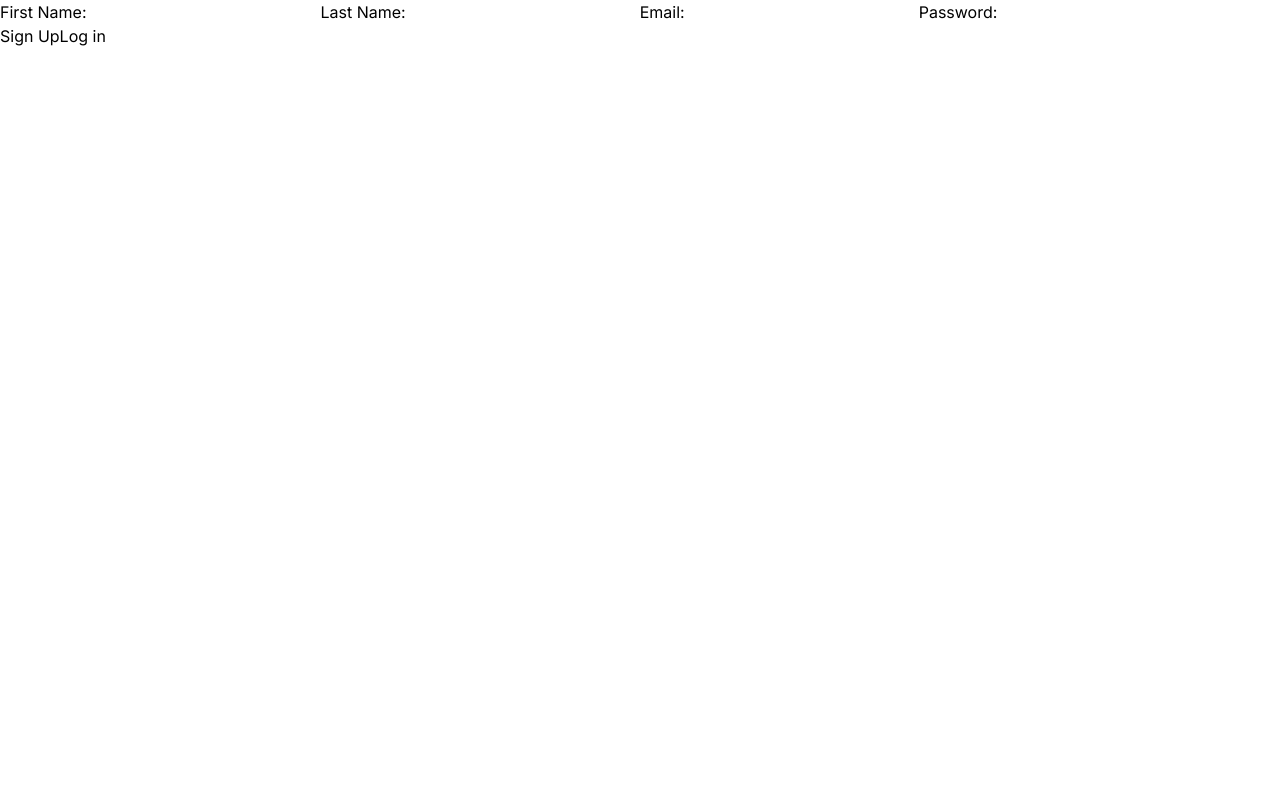
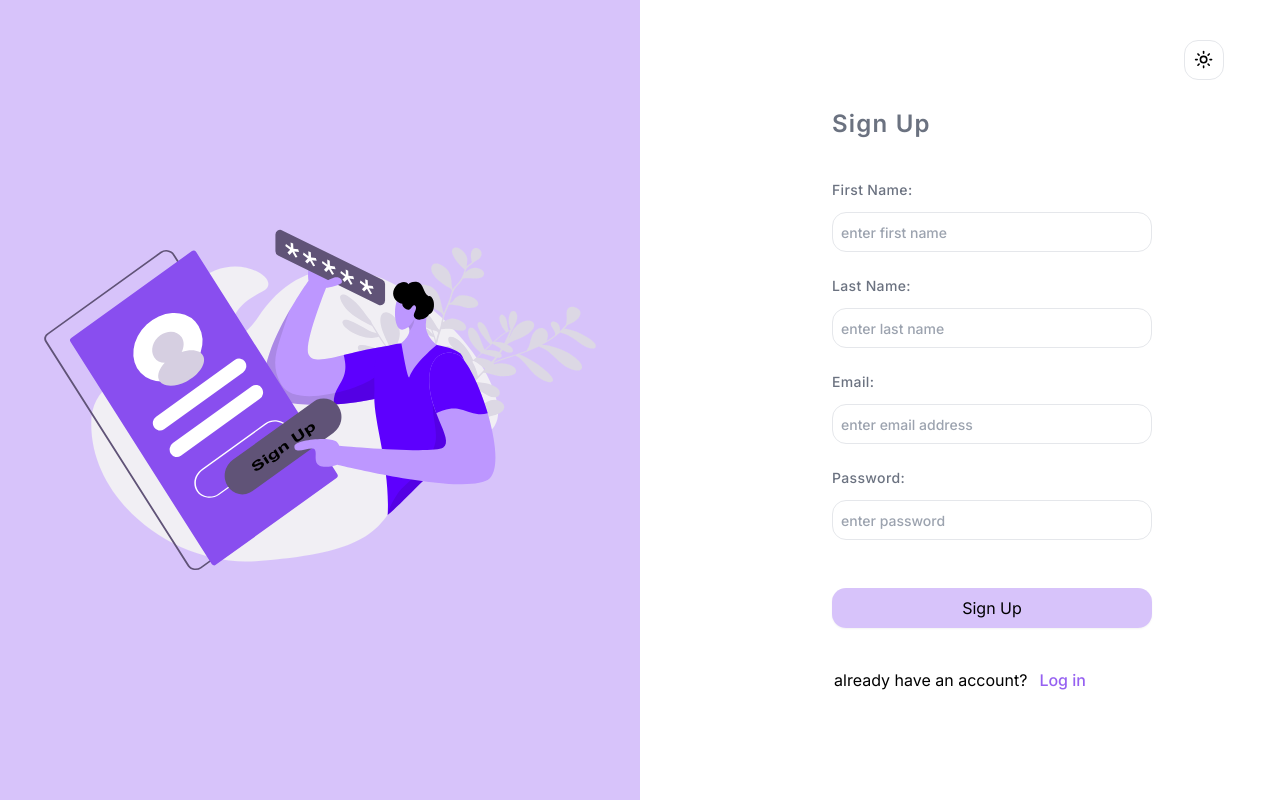
Before and after one commit to nazarenegena/HealthSync, a Next.js app: page /signup in a window 1280 px wide. Built offline with nearby package versions, Linux system fonts and the light colour scheme; no server answers.

Commit message:
authentication design updated

```diff
--- a/src/app/globals.css
+++ b/src/app/globals.css
@@ -58,4 +58,7 @@
     --chart-4: ;
     --chart-5: ;
   }
+    /* body {
+      @apply ;
+    } */
 }
--- a/src/app/login/page.tsx
+++ b/src/app/login/page.tsx
@@ -1,52 +1,15 @@
-"use client";
+import LoginForm from "@/components/authSection/LoginForm";
+import Image from "next/image";
 
-import Link from "next/link";
-import React, { useState } from "react";
-import { useRouter } from "next/navigation";
-import { useAuth } from "@/contexts/AuthenticationContext";
+import LoginImage from "@/assets/login.svg";
 
-export default function LoginPage() {
-  const [email, setEmail] = useState<string>("");
-  const [password, setPassword] = useState<string>("");
-  const { logIn } = useAuth();
-  const router = useRouter();
-
-  const handleLogin = async (e: React.FormEvent<HTMLFormElement>) => {
-    e.preventDefault();
-    try {
-      await logIn(email, password);
-      router.push("/dashboard");
-      setEmail("");
-      setPassword("");
-    } catch (error) {
-      console.error("Login Error:", error);
-    }
-  };
+export default function SignupPage() {
   return (
-    <form onSubmit={handleLogin}>
-      <label htmlFor="email">Email:</label>
-      <input
-        id="email"
-        name="email"
-        type="email"
-        required
-        onChange={(e) => setEmail(e.target.value)}
-        value={email}
-      />
-      <label htmlFor="password">Password:</label>
-      <input
-        id="password"
-        name="password"
-        type="password"
-        required
-        onChange={(e) => setPassword(e.target.value)}
-        value={password}
-      />
-      <button>Log in</button>
-      <button>
-        {" "}
-        <Link href={"/signup"}>Sign Up</Link>
-      </button>
-    </form>
+    <div className="grid grid-cols-2 h-screen">
+      <div className="bg-primary/30 flex justify-center">
+        <Image src={LoginImage} alt="login-image" width={400} height={400} />
+      </div>
+      <LoginForm />
+    </div>
   );
 }
--- a/src/app/page.tsx
+++ b/src/app/page.tsx
@@ -2,7 +2,8 @@ import LandingPage from "@/components/sections/LandingPage";
 
 export default function Home() {
   return (
-    <div className="px-10 pt-10">
+    <div className="h-screen">
+      {/* px-10 pt-10 */}
       <LandingPage />
     </div>
   );
--- a/src/app/signup/page.tsx
+++ b/src/app/signup/page.tsx
@@ -1,102 +1,15 @@
-"use client";
+import SignupForm from "@/components/authSection/SignUpForm";
+import Image from "next/image";
 
-import React, { useState } from "react";
-import Link from "next/link";
-import { useRouter } from "next/navigation";
-import { useAuth } from "@/contexts/AuthenticationContext";
-
-// Define the IUserDetails interface
-interface IUserDetails {
-  firstname: string;
-  lastname: string;
-}
-
-interface ISignUpFormState {
-  firstname: string;
-  lastname: string;
-  email: string;
-  password: string;
-}
+import SignUpImage from "@/assets/sign-up-form.svg";
 
 export default function SignupPage() {
-  const [formData, setFormData] = useState<ISignUpFormState>({
-    firstname: "",
-    lastname: "",
-    email: "",
-    password: "",
-  });
-
-  const { signUp } = useAuth();
-  const router = useRouter();
-
-  const handleInputChange = (e: React.ChangeEvent<HTMLInputElement>) => {
-    const { name, value } = e.target;
-    setFormData((prevData) => ({ ...prevData, [name]: value }));
-  };
-
-  const handleSignUp = async (e: React.FormEvent<HTMLFormElement>) => {
-    e.preventDefault();
-    const userDetails: IUserDetails = {
-      firstname: formData.firstname,
-      lastname: formData.lastname,
-    };
-
-    try {
-      await signUp(formData.email, formData.password, userDetails);
-      router.push("/login");
-      setFormData({
-        firstname: "",
-        lastname: "",
-        email: "",
-        password: "",
-      });
-    } catch (error) {
-      console.error("Error signing up:", error);
-    }
-  };
-
   return (
-    <form onSubmit={handleSignUp}>
-      <label htmlFor="firstname">First Name:</label>
-      <input
-        id="firstname"
-        name="firstname"
-        type="text"
-        required
-        onChange={handleInputChange}
-        value={formData.firstname}
-      />
-      <label htmlFor="lastname">Last Name:</label>
-      <input
-        id="lastname"
-        name="lastname"
-        type="text"
-        required
-        onChange={handleInputChange}
-        value={formData.lastname}
-      />
-      <label htmlFor="email">Email:</label>
-      <input
-        id="email"
-        name="email"
-        type="email"
-        required
-        onChange={handleInputChange}
-        value={formData.email}
-      />
-      <label htmlFor="password">Password:</label>
-      <input
-        id="password"
-        name="password"
-        type="password"
-        required
-        onChange={handleInputChange}
-        value={formData.password}
-      />
-      <button>Sign Up</button>
-      <button type="button">
-        <Link href="/login">Log in</Link>
-      </button>
-    </form>
+    <div className="grid grid-cols-2 h-screen">
+      <div className="bg-primary/30 flex justify-center">
+        <Image src={SignUpImage} alt="signup-image" width={600} height={500} />
+      </div>
+      <SignupForm />
+    </div>
   );
 }
--- /dev/null
+++ b/src/components/authSection/LoginForm.tsx
@@ -0,0 +1,86 @@
+"use client";
+
+import Link from "next/link";
+import React, { useState } from "react";
+import { useRouter } from "next/navigation";
+import { ModeToggle } from "../ModeToggle";
+import { useAuth } from "@/contexts/AuthenticationContext";
+
+function LoginForm() {
+  const [email, setEmail] = useState<string>("");
+  const [password, setPassword] = useState<string>("");
+  const { logIn } = useAuth();
+  const router = useRouter();
+  const labelStyles =
+    "lg:mt-6 mt-2 text-md  mb-3 text-muted-foreground font-medium tracking-wide";
+  const inputStyles =
+    "lg:h-10 h-8  lg:w-80 w-60 px-2 border border-neutral text-sm font-medium rounded-md outline-none focus:ring-primary/80 focus:border-primary/80";
+
+  const handleLogin = async (e: React.FormEvent<HTMLFormElement>) => {
+    e.preventDefault();
+    try {
+      await logIn(email, password);
+      router.push("/dashboard");
+      setEmail("");
+      setPassword("");
+    } catch (error) {
+      console.error("Login Error:", error);
+    }
+  };
+  return (
+    <div className="flex flex-col justify-center relative">
+      <div className="absolute  lg:top-10 top-0 lg:right-14 right-0 lg:text-lg">
+        <ModeToggle />
+      </div>
+
+      <form
+        onSubmit={handleLogin}
+        className="flex flex-col lg:px-48  px-24 justify-center"
+      >
+        <p className="text-2xl mb-4 tracking-wider font-semibold text-muted-foreground">
+          Login{" "}
+        </p>
+        <label htmlFor="email" className={`${labelStyles}`}>
+          Email:
+        </label>
+        <input
+          id="email"
+          name="email"
+          type="email"
+          required
+          onChange={(e) => setEmail(e.target.value)}
+          value={email}
+          className={`${inputStyles}`}
+        />
+        <label htmlFor="password" className={`${labelStyles}`}>
+          Password:
+        </label>
+        <input
+          id="password"
+          name="password"
+          type="password"
+          required
+          onChange={(e) => setPassword(e.target.value)}
+          value={password}
+          className={`${inputStyles}`}
+        />
+        <div className="mt-12 ">
+          <button className="text-md lg:h-10 h-8 lg:w-80 w-60 rounded-md bg-primary/30 hover:bg-primary/40 shadow-sm focus:outline-none focus:ring-2 focus:ring-primary/60">
+            Log in
+          </button>
+          <div className="flex mt-10 justify-center">
+            <p className="mr-3">{`don't have an account ?`}</p>
+            <Link
+              href="/signup"
+              className="text-primary/80 font-medium cursor-pointer"
+            >
+              Sign Up
+            </Link>
+          </div>
+        </div>
+      </form>
+    </div>
+  );
+}
+
+export default LoginForm;
--- /dev/null
+++ b/src/components/authSection/SignUpForm.tsx
@@ -0,0 +1,146 @@
+"use client";
+
+import React, { useState } from "react";
+import Link from "next/link";
+import { useRouter } from "next/navigation";
+import { useAuth } from "@/contexts/AuthenticationContext";
+import { ModeToggle } from "../ModeToggle";
+
+// Define the IUserDetails interface
+interface IUserDetails {
+  firstname: string;
+  lastname: string;
+}
+
+interface ISignUpFormState {
+  firstname: string;
+  lastname: string;
+  email: string;
+  password: string;
+}
+
+function SignupForm() {
+  const [formData, setFormData] = useState<ISignUpFormState>({
+    firstname: "",
+    lastname: "",
+    email: "",
+    password: "",
+  });
+  const { signUp } = useAuth();
+  const router = useRouter();
+  const labelStyles =
+    "lg:mt-6 mt-2 text-sm  mb-3 text-muted-foreground font-medium tracking-wide";
+  const inputStyles =
+    "lg:h-10 h-8  lg:w-80 w-60 px-2 border border-neutral text-sm rounded-md font-medium outline-none focus:ring-primary/80 focus:border-primary/80";
+
+  const handleInputChange = (e: React.ChangeEvent<HTMLInputElement>) => {
+    const { name, value } = e.target;
+    setFormData((prevData) => ({ ...prevData, [name]: value }));
+  };
+
+  const handleSignUp = async (e: React.FormEvent<HTMLFormElement>) => {
+    e.preventDefault();
+    const userDetails: IUserDetails = {
+      firstname: formData.firstname,
+      lastname: formData.lastname,
+    };
+
+    try {
+      await signUp(formData.email, formData.password, userDetails);
+      router.push("/login");
+      setFormData({
+        firstname: "",
+        lastname: "",
+        email: "",
+        password: "",
+      });
+    } catch (error) {
+      console.error("Error signing up:", error);
+    }
+  };
+
+  return (
+    <div className="flex flex-col justify-center relative">
+      <div className="absolute  lg:top-10 top-0 lg:right-14 right-0 lg:text-lg">
+        <ModeToggle />
+      </div>
+
+      <form
+        onSubmit={handleSignUp}
+        className="flex flex-col lg:px-48  px-24 justify-center"
+      >
+        <p className="text-2xl mb-4 tracking-wider font-semibold text-muted-foreground">
+          Sign Up{" "}
+        </p>
+        <label htmlFor="firstname" className={`${labelStyles}`}>
+          First Name:
+        </label>
+        <input
+          placeholder="enter first name"
+          id="firstname"
+          name="firstname"
+          type="text"
+          required
+          onChange={handleInputChange}
+          value={formData.firstname}
+          className={`${inputStyles}`}
+        />
+        <label htmlFor="lastname" className={`${labelStyles}`}>
+          Last Name:
+        </label>
+        <input
+          placeholder="enter last name"
+          id="lastname"
+          name="lastname"
+          type="text"
+          required
+          onChange={handleInputChange}
+          value={formData.lastname}
+          className={`${inputStyles}`}
+        />
+        <label htmlFor="email" className={`${labelStyles}`}>
+          Email:
+        </label>
+        <input
+          placeholder="enter email address"
+          id="email"
+          name="email"
+          type="email"
+          required
+          onChange={handleInputChange}
+          value={formData.email}
+          className={`${inputStyles}`}
+        />
+        <label htmlFor="password" className={`${labelStyles}`}>
+          Password:
+        </label>
+        <input
+          placeholder="enter password"
+          id="password"
+          name="password"
+          type="password"
+          required
+          onChange={handleInputChange}
+          value={formData.password}
+          className={`${inputStyles}`}
+        />
+        <div className="mt-12 ">
+          <button className="text-md lg:h-10 h-8 lg:w-80 w-60 rounded-md bg-primary/30 hover:bg-primary/40 shadow-sm focus:outline-none focus:ring-2 focus:ring-primary/60">
+            Sign Up
+          </button>
+          <div className="flex mt-10 justify-center">
+            <p className="mr-3">{`already have an account?`}</p>
+            <Link
+              href="/login"
+              className="text-primary/80 font-medium cursor-pointer"
+            >
+              Log in
+            </Link>
+          </div>
+        </div>
+      </form>
+    </div>
+  );
+}
+
+export default SignupForm;
```
Also changed, not shown: src/assets/login.svg (added), src/assets/sign-up-form.svg (added).
